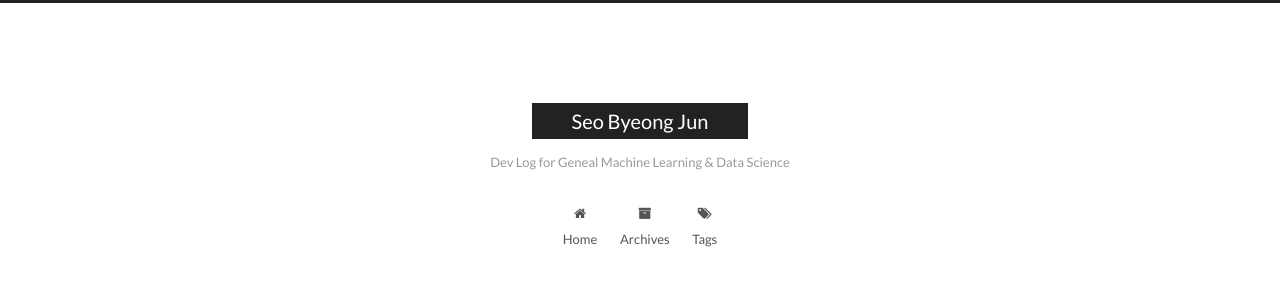
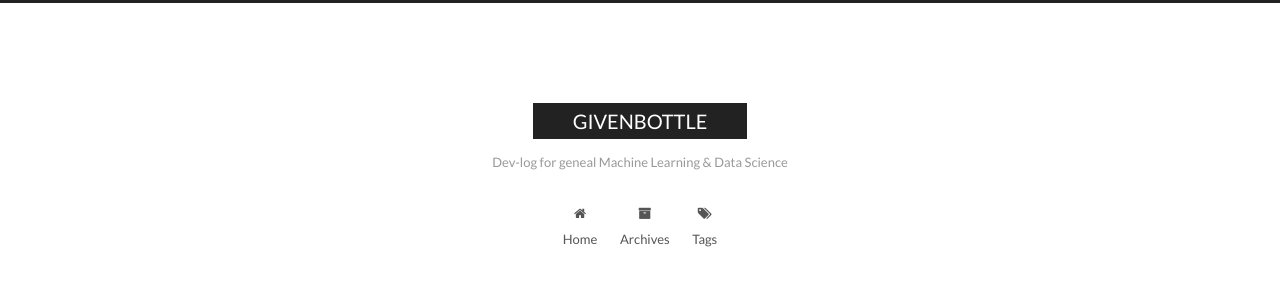
Before and after one commit to sbj6364/sbj6364.github.io, a Jekyll site: the page built from index.html, in a window 1280 px wide. Shown: the top 293 px of the page. Built offline with Jekyll 4.4.1, drawn with Linux system fonts in a browser that asks for light colours; the list of posts is cut into pages by our own code; some of the changed lines change nothing that is shown.

Commit message:
Edit Header

```diff
--- a/_config.yml
+++ b/_config.yml
@@ -4,9 +4,9 @@
 # ---------------------------------------------------------------
 
 # Site
-title: Seo Byeong Jun
-subtitle: Dev Log for Geneal Machine Learning & Data Science
-description: Study Note for General Machine Learning & Data Science
+title: GIVENBOTTLE
+subtitle: Dev-log for geneal Machine Learning & Data Science
+description: Seo Byeong Jun
 author: Seo Byeong Jun
 # Support language: de, en, fr-FR, id, ja, ko, pt-BR, pt, ru, zh-Hans, zh-hk, zh-tw
 language: en
```
